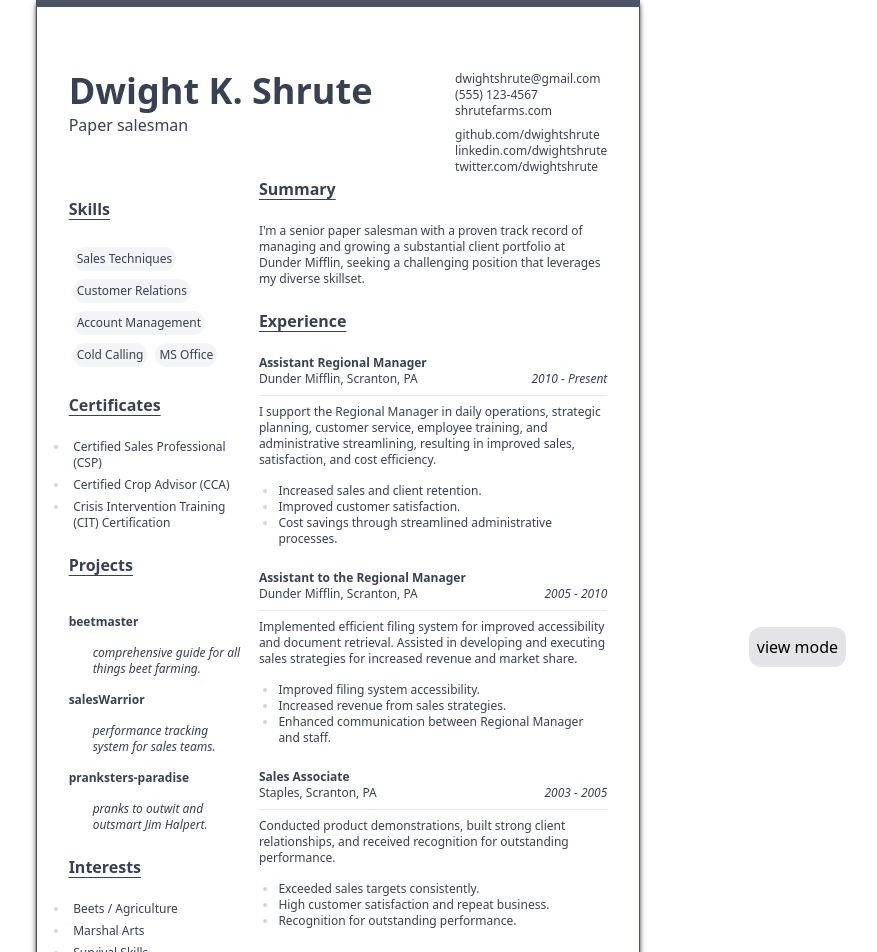
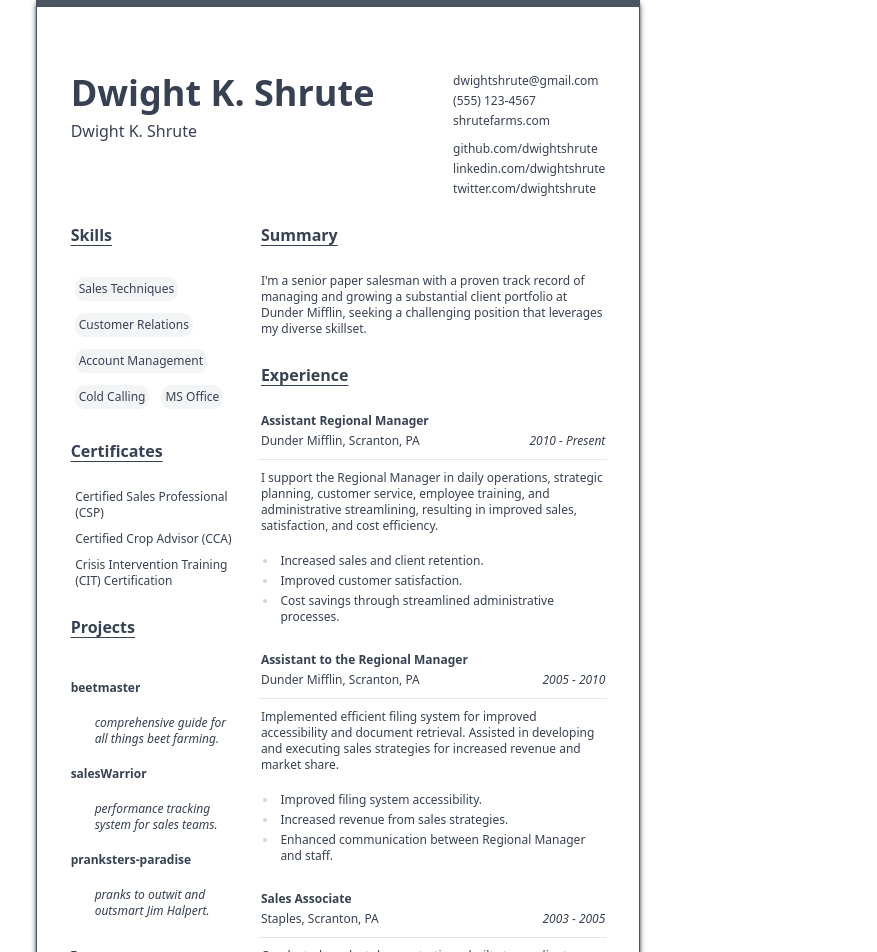
Before and after one commit to commitsovercoffee/instant-resume, a SvelteKit app: page / in a window 1280 px wide. Shown: the part 65-1017 px from the top of the page, without its empty margins (302-1179 px from the left). Built offline with nearby package versions, Linux system fonts and the light colour scheme.

Commit message:
adds hover effect

```diff
--- a/src/routes/+page.svelte
+++ b/src/routes/+page.svelte
@@ -1,8 +1,8 @@
 <script>
-
-	let editable = false;
 	let name = 'Dwight K. Shrute';
 	let role = 'Paper salesman';
+	let editable = Object;
+
 	let index;
 
 	let contact = {
@@ -14,7 +14,7 @@
 	let links = ['github.com/dwightshrute', 'linkedin.com/dwightshrute', 'twitter.com/dwightshrute'];
 
 	let superset = {
-	skills : [
+		skills: [
 			'Sales Techniques',
 			'Customer Relations',
 			'Account Management',
@@ -22,15 +22,13 @@
 			'MS Office'
 		],
 
- certifications : [
+		certifications: [
 			'Certified Sales Professional (CSP)',
 			'Certified Crop Advisor (CCA)',
 			'Crisis Intervention Training (CIT) Certification'
 		],
 
-
-
-	projects : [
+		projects: [
 			{ name: 'beetmaster', desc: 'comprehensive guide for all things beet farming.' },
 			{ name: 'salesWarrior', desc: 'performance tracking system for sales teams.' },
 			{
@@ -39,8 +37,7 @@
 			}
 		],
 
-
-	interests : [
+		interests: [
 			'Beets / Agriculture',
 			'Marshal Arts',
 			'Survival Skills',
@@ -48,10 +45,11 @@
 			'Hunting / Fishing'
 		],
 
-	summary :
-		["I'm a senior paper salesman with a proven track record of managing and growing a substantial client portfolio at Dunder Mifflin, seeking a challenging position that leverages my diverse skillset."],
+		summary: [
+			"I'm a senior paper salesman with a proven track record of managing and growing a substantial client portfolio at Dunder Mifflin, seeking a challenging position that leverages my diverse skillset."
+		],
 
-	experiences : [
+		experiences: [
 			{
 				role: ' Assistant Regional Manager',
 				company: 'Dunder Mifflin, Scranton, PA',
@@ -62,7 +60,8 @@
 					'Increased sales and client retention.',
 					'Improved customer satisfaction.',
 					'Cost savings through streamlined administrative processes.'
-			]
+				],
+				deletable: true
 			},
 			{
 				role: ' Assistant to the Regional Manager',
@@ -90,26 +89,23 @@
 			}
 		],
 
-	education :[ {
+		education: [
+			{
 				degree: 'B.Sc in Agriculture (Honors)',
 				institute: 'Scranton University, Scranton',
 				duration: '2003'
-	},],
 			}
+		]
+	};
 
-	function toggleMode() {
-		editable = !editable;
-		console.log(editable);
-	}
-
-	let menuOptions = ['duplicate', 'Edit', 'delete'];
+	let menuOptions = ['duplicate', 'delete'];
 	let menu = false;
 	let menuPos = { x: 0, y: 0 };
 
-
 	let selectedParent = '';
 	let selectedAction = '';
-	let selectedChild ;
+	let selectedChild;
+	let editableChild;
 
 	function handleRightClick(event) {
 		menu = true;
@@ -117,39 +113,27 @@
 		menuPos.y = event.clientY;
 	}
 
-
 	function handleMenuClick() {
 		console.log(selectedAction, selectedChild, 'from/to', selectedParent);
 
-
-switch(selectedAction) {
-case 'delete': 		index = superset[selectedParent].indexOf(selectedChild);
+		switch (selectedAction) {
+			case 'delete':
+				index = superset[selectedParent].indexOf(selectedChild);
 				if (index > -1) {
 					// only splice array when item is found
 					superset[selectedParent].splice(index, 1); // 2nd parameter means remove one item only
 					superset[selectedParent] = superset[selectedParent];
 				}
 				break;
-case 'duplicate': 		index = superset[selectedParent].indexOf(selectedChild); // after which suplicate should be created
+			case 'duplicate':
+				index = superset[selectedParent].indexOf(selectedChild); // after which suplicate should be created
 
-					superset[selectedParent].splice(index,0, selectedChild); // 2nd parameter means remove one item only
+				superset[selectedParent].splice(index, 0, selectedChild); // 2nd parameter means remove one item only
 				superset[selectedParent] = superset[selectedParent];
 				break;
-
-
 		}
-
 	}
-
 </script>
-
-<button
-	on:click={function () {
-		editable = !editable;
-	}}
-	class="fixed bottom-16 right-32 p-2 m-1 basis-1/6 rounded-xl transition duration-300 bg-zinc-200 hover:bg-stone-300 hover:dark:bg-stone-600 active:bg-slate-300 active:dark:bg-slate-600 active:translate-y-1"
-	>{editable ? 'edit mode' : 'view mode'}</button
->
 
 <svelte:window
 	on:contextmenu|preventDefault
@@ -162,11 +146,11 @@
 {#if menu}
 	<ul
 		style="top:{menuPos.y}px; left:{menuPos.x}px"
-		class="absolute rounded-xl bg-lime-100 prose w-40 z-10"
+		class="hover:border-indigo-500 border absolute rounded-xl bg-lime-100 prose w-40 z-10"
 	>
 		{#each menuOptions as opt}
 			<li
-				class="p-2 hover:bg-lime-300"
+				class="hover:border-indigo-500 border-2 p-2 hover:bg-lime-300"
 				on:click={() => {
 					selectedAction = opt;
 					handleMenuClick();
@@ -178,148 +162,162 @@
 	</ul>
 {/if}
 
+<!-- resume page-->
 <div class="px-8 py-16 border-gray-600 border-t-8 shadow-md shadow-gray-800 border mt-16">
+	<!-- resume page-->
 	<div>
-		<div class="w-full">
+		<!-- header -->
 		<div class="flex justify-between">
 			<div>
-					{#if !editable}
-						<h1 class="m-0 prose text-4xl font-bold">{name}</h1>
-						<p class="m-0 prose">{role}</p>
-					{:else}
-						<h1 bind:innerText={name} contenteditable="true" class="m-0 prose text-4xl font-bold">
+				<!-- name -->
+				<h1
+					contenteditable="true"
+					class="hover:border-indigo-500 border-2 border-white cursor-default m-0 prose text-4xl font-bold"
+				>
 					{name}
 				</h1>
-						<p bind:innerText={role} contenteditable="true" class="m-0 prose" />
-					{/if}
+
+				<!-- role -->
+				<p
+					contenteditable="true"
+					class="hover:border-indigo-500 border-2 border-white cursor-default m-0 prose"
+				>
+					{name}
+				</p>
 			</div>
 
+			<!-- contact details -->
 			<div class="prose">
-					{#if !editable}
-						<p class="p-0 m-0 text-xs">{contact.mail}</p>
-						<p class="p-0 m-0 text-xs">{contact.phone}</p>
-						<p class="p-0 m-0 text-xs">{contact.website}</p>
-					{:else}
-						<p class="p-0 m-0 text-xs" bind:innerText={contact.mail} contenteditable="true" />
-						<p class="p-0 m-0 text-xs" bind:innerText={contact.phone} contenteditable="true" />
-						<p class="p-0 m-0 text-xs" bind:innerText={contact.website} contenteditable="true" />
-					{/if}
+				<!-- mail -->
+				<p
+					contenteditable="true"
+					class="hover:border-indigo-500 border-2 border-white cursor-default p-0 m-0 text-xs"
+				>
+					{contact.mail}
+				</p>
+				<!-- phone -->
+				<p
+					contenteditable="true"
+					class="hover:border-indigo-500 border-2 border-white cursor-default p-0 m-0 text-xs"
+				>
+					{contact.phone}
+				</p>
+				<!-- website -->
+				<p
+					contenteditable="true"
+					class="hover:border-indigo-500 border-2 border-white cursor-default p-0 m-0 text-xs"
+				>
+					{contact.website}
+				</p>
+				<!-- links -->
 				<section class="mt-2">
 					{#each Object.entries(links) as [key, value]}
-							{#if !editable}
-								<p class="p-0 m-0 text-xs">{value}</p>
-							{:else}
-								<p class="p-0 m-0 text-xs" bind:innerText={value} contenteditable="true" />{/if}
+						<p
+							contenteditable="true"
+							class="hover:border-indigo-500 border-2 border-white cursor-default p-0 m-0 text-xs"
+						>
+							{value}
+						</p>
 					{/each}
 				</section>
-				</div>
 			</div>
 		</div>
 
 		<div class="flex">
 			<!-- col left -->
 			<section class="mr-2 w-1/3 grow-0 prose prose-gray">
+				<!-- skills section -->
+				<section>
+					<!-- section title -->
+					<p
+						contenteditable="true"
+						class="hover:border-indigo-500 border-2 border-white cursor-default font-bold underline underline-offset-4"
+					>
+						Skills
+					</p>
+
 					<!-- skills -->
-				<section>
-					<p class="font-bold underline underline-offset-4">Skills</p>
 					<div class="text-xs pl-0 flex flex-wrap">
 						{#each superset['skills'] as skill}
-							{#if !editable}
-								<p class="bg-gray-100 rounded-xl m-1 p-1"
-
-		on:contextmenu={() => {
-					selectedParent = 'skills';
-					selectedChild = skill;
-				}}
-
-
-
+							<p
+								contenteditable="true"
+								class="hover:border-indigo-500 border-2 border-white cursor-default bg-gray-100 rounded-xl m-1 p-1"
 							>
 								{skill}
 							</p>
-							{:else}
-								<p
-									bind:innerText={skill}
-									contenteditable="true"
-									class="bg-gray-100 rounded-xl m-1 p-1"
-								/>{/if}
 						{/each}
 					</div>
 				</section>
 
+				<!-- certifications section -->
+				<section>
+					<!-- section title -->
+					<p
+						contenteditable="true"
+						class="hover:border-indigo-500 border-2 border-white cursor-default font-bold underline underline-offset-4"
+					>
+						Certificates
+					</p>
 					<!-- certifications -->
-				<section>
-					<p class="font-bold underline underline-offset-4">Certificates</p>
-					<ul class="text-xs pl-0 list-outside">
+					<ul class="text-xs pl-0 list-outside list-none">
 						{#each superset['certifications'] as certificate}
-							{#if !editable}
 							<li
-		on:contextmenu={() => {
-					selectedParent = 'certifications';
-					selectedChild = certificate;
-				}}
-
-
-								>{certificate}</li>
-							{:else}
-								<li bind:innerText={certificate} contenteditable="true" />{/if}
+								class="hover:border-indigo-500 border-2 border-white cursor-default"
+								contenteditable="true"
+							>
+								{certificate}
+							</li>
 						{/each}
 					</ul>
 				</section>
 
+				<!-- projects section -->
+				<section>
+					<!-- section title -->
+					<p
+						contenteditable="true"
+						class="hover:border-indigo-500 border-2 border-white cursor-default font-bold underline underline-offset-4"
+					>
+						Projects
+					</p>
 					<!-- projects -->
-				<section>
-					<p class="font-bold underline underline-offset-4">Projects</p>
 					{#each superset['projects'] as project}
 						<div class="flex flex-col text-xs">
-							{#if !editable}
-							<div
-		on:contextmenu={() => {
-					selectedParent = 'projects';
-					selectedChild = project;
-				}}
-
-
+							<div>
+								<p
+									contenteditable="true"
+									class="hover:border-indigo-500 border-2 border-white cursor-default font-semibold"
 								>
-								<p class=" font-semibold">{project.name}</p>
-								<p class="m-0 ml-6 text-xs italic">{project.desc}</p>
+									{project.name}
+								</p>
+								<p
+									contenteditable="true"
+									class="hover:border-indigo-500 border-2 border-white cursor-default m-0 ml-6 text-xs italic"
+								>
+									{project.desc}
+								</p>
 							</div>
-							{:else}
-							<div>
-								<p bind:innerText={project.name} contenteditable="true" class=" font-semibold" />
-								<p
-									bind:innerText={project.desc}
-									contenteditable="true"
-									class="m-0 ml-6 text-xs italic"
-								/>
-							</div>
-							{/if}
 						</div>
 					{/each}
 				</section>
 
+				<!-- interests section -->
+				<section>
+					<!-- section title -->
+					<p
+						class="hover:border-indigo-500 border-2 border-white cursor-default font-bold underline underline-offset-4"
+					>
+						Interests
+					</p>
 					<!-- interests -->
-				<section>
-					<p class="font-bold underline underline-offset-4">Interests</p>
-					<ul class="text-xs pl-0 list-outside">
+					<ul class="text-xs pl-0 list-inside">
 						{#each superset['interests'] as interest}
-							{#if !editable}
 							<li
-		on:contextmenu={() => {
-					selectedParent = 'interests';
-					selectedChild = interest;
-				}}
-
-
-								>{interest}</li>
-							{:else}
-								<li
-		on:contextmenu={() => {
-					selectedParent = 'interests';
-					selectedChild = interest;
-				}}
-
-								bind:innerText={interest} contenteditable="true" />{/if}
+								contenteditable="true"
+								class="hover:border-indigo-500 border-2 border-white cursor-default"
+							>
+								{interest}
+							</li>
 						{/each}
 					</ul>
 				</section>
@@ -327,157 +325,133 @@
 
 			<!-- col right -->
 			<section class="ml-2 w-2/3 grow-0 prose prose-gray">
-				<!-- summary -->
-					<p class="font-bold underline underline-offset-4">Summary</p>
+				<!-- summary section -->
+				<section>
+					<!-- summary title -->
+					<p
+						contenteditable="true"
+						class="hover:border-indigo-500 border-2 border-white cursor-default font-bold underline underline-offset-4"
+					>
+						Summary
+					</p>
+
+					<!-- summaries -->
 					<section>
 						{#each superset['summary'] as summary}
-					{#if !editable}
 							<p
-		on:contextmenu={() => {
-					selectedParent = 'summary';
-					selectedChild = summary;
-				}}
-
-
-						class="m-0 p-0 text-xs">{summary}</p>
-					{:else}
-						<p
-		on:contextmenu={() => {
-					selectedParent = 'summary';
-					selectedChild = summary;
-				}}
-
-
-						bind:innerText={summary} contenteditable="true" class="m-0 p-0 text-xs" />
-					{/if}
+								contenteditable="true"
+								class="hover:border-indigo-500 border-2 border-white cursor-default m-0 p-0 text-xs"
+							>
+								{summary}
+							</p>
 						{/each}
 					</section>
+				</section>
 
-				<!-- experience -->
+				<!-- experience section -->
 				<section>
-					<p class="font-bold underline underline-offset-4">Experience</p>
+					<!-- experience title -->
+					<p
+						class="hover:border-indigo-500 border-2 border-white cursor-default font-bold underline underline-offset-4"
+					>
+						Experience
+					</p>
+					<!-- experiences -->
+					<section>
 						{#each superset['experiences'] as experience}
-						<div class="flex flex-col justify-between text-xs mb-2"
-
-
-
+							<div class="flex flex-col justify-between text-xs mb-2">
+								<!-- role -->
+								<p
+									contenteditable="true"
+									class="hover:border-indigo-500 border-2 border-white cursor-default p-0 m-0 font-semibold"
 								>
-							{#if !editable}
-							<div
-		on:contextmenu={() => {
-					selectedParent = 'experiences';
-					selectedChild = experience;
-				}}
-
-							>
-								<p class="p-0 m-0 font-semibold">
 									{experience.role}
 								</p>
 
+								<!-- company detail -->
 								<div class="flex justify-between">
-									<p class="p-0 m-0 font-light">
+									<!-- comapany name -->
+									<p
+										contenteditable="true"
+										class="hover:border-indigo-500 border-2 border-white cursor-default p-0 m-0 font-light"
+									>
 										{experience.company}
 									</p>
-									<p class="p-0 m-0 italic">
+									<!-- company duration -->
+									<p
+										contenteditable="true"
+										class="hover:border-indigo-500 border-2 border-white cursor-default p-0 m-0 italic"
+									>
 										{experience.duration}
 									</p>
 								</div>
+								<!-- divider -->
 								<hr class="m-0 p-0 my-2" />
-								<p class="m-0 p-0">
+								<!-- experience summary -->
+								<p
+									contenteditable="true"
+									class="hover:border-indigo-500 border-2 border-white cursor-default m-0 p-0"
+								>
 									{experience.summary}
 								</p>
+								<!-- experience pointers -->
 								<ul>
 									{#each experience.tasks as task}
-										<li class="m-0 p-0">{task}</li>
+										<li
+											contenteditable="true"
+											class="hover:border-indigo-500 border-2 border-white cursor-default m-0 p-0"
+										>
+											{task}
+										</li>
 									{/each}
 								</ul>
 							</div>
-							{:else}
-							<div
-		on:contextmenu={() => {
-					selectedParent = 'experiences';
-					selectedChild = experience;
+						{/each}
+					</section>
+				</section>
+
+				<!-- education section -->
+				<section>
+					<!-- education title -->
+					<p
+						class="hover:border-indigo-500 border-2 border-white cursor-default font-bold underline underline-offset-4"
+					>
+						Education
+					</p>
+					<!--  educations -->
+					<section>
+						{#each superset['education'] as education}
+							<div class={'flex flex-col justify-between text-xs mb-2 '}>
+								<!-- degree -->
+								<p
+									contenteditable="true"
+									class="hover:border-indigo-500 border-2 border-white cursor-default p-2 m-0 font-semibold"
+								>
+									{education.degree}
+								</p>
+								<div class="flex justify-between">
+									<!-- institute -->
+									<p
+										class="hover:border-indigo-500 border-2 border-white cursor-default p-2 pt-0 m-0 font-light"
+										contenteditable="true"
+										on:contextmenu|preventDefault={() => {
+											selectedParent = 'education';
+											selectedChild = education;
 										}}
-
 									>
-
+										{education.institute}
+									</p>
+									<!-- year -->
 									<p
-									class="p-0 m-0 font-semibold"
-									bind:innerText={experience.role}
+										class="hover:border-indigo-500 border-2 border-white cursor-default p-2 pt-0 m-0 italic"
 										contenteditable="true"
-								/>
-
-								<div class="flex justify-between">
-									<p
-										class="p-0 m-0 font-light"
-										bind:innerText={experience.company}
-										contenteditable="true"
-									/>
-									<p
-										class="p-0 m-0 italic"
-										bind:innerText={experience.duration}
-										contenteditable="true"
-									/>
+									>
+										{education.duration}
+									</p>
 								</div>
-								<hr class="m-0 p-0 my-2" />
-								<p class="m-0 p-0" bind:innerText={experience.summary} contenteditable="true" />
-								<ul>
-									{#each experience.tasks as task}
-										<li class="m-0 p-0" bind:innerText={task} contenteditable="true" />
-									{/each}
-								</ul>
-							</div>
-							{/if}
 							</div>
 						{/each}
 					</section>
-
-				<!-- education -->
-				<section>
-					<p class="font-bold underline underline-offset-4">Education</p>
-					<div class="flex flex-col justify-between text-xs mb-2">
-					{#each superset['education'] as education }
-						{#if !editable}
-						<div
-	on:contextmenu={() => {
-					selectedParent = 'education';
-					selectedChild = education;
-				}}
-
-						>
-							<p class="p-0 m-0 font-semibold">{education.degree}</p>
-							<div class="flex justify-between">
-								<p class="p-0 m-0 font-light">{education.institute}</p>
-								<p class="p-0 m-0 italic">{education.duration}</p>
-							</div>
-						</div>
-						{:else}
-						<div
-	on:contextmenu={() => {
-					selectedParent = 'education';
-					selectedChild = education;
-				}} >
-
-							<p
-								class="p-0 m-0 font-semibold"
-								bind:innerText={education.degree}
-								contenteditable="true"
-							/>
-							<div class="flex justify-between">
-								<p
-									class="p-0 m-0 font-light"
-									bind:innerText={education.institute}
-									contenteditable="true"
-								/>
-								<p
-									class="p-0 m-0 italic"
-									 contenteditable="true"
-								>{education.duration}</p>
-							</div>
-						</div>
-						{/if}
-						{/each}
-					</div>
 				</section>
 			</section>
 		</div>
--- /dev/null
+++ b/src/routes/store.js
@@ -0,0 +1,85 @@
+import { writable } from 'svelte/store';
+
+export const superset = writable({
+	skills: [
+		'Sales Techniques',
+		'Customer Relations',
+		'Account Management',
+		'Cold Calling',
+		'MS Office'
+	],
+
+	certifications: [
+		'Certified Sales Professional (CSP)',
+		'Certified Crop Advisor (CCA)',
+		'Crisis Intervention Training (CIT) Certification'
+	],
+
+	projects: [
+		{ name: 'beetmaster', desc: 'comprehensive guide for all things beet farming.' },
+		{ name: 'salesWarrior', desc: 'performance tracking system for sales teams.' },
+		{
+			name: 'pranksters-paradise',
+			desc: 'pranks to outwit and outsmart Jim Halpert.'
+		}
+	],
+
+	interests: [
+		'Beets / Agriculture',
+		'Marshal Arts',
+		'Survival Skills',
+		'Outdoor Activities',
+		'Hunting / Fishing'
+	],
+
+	summary: [
+		"I'm a senior paper salesman with a proven track record of managing and growing a substantial client portfolio at Dunder Mifflin, seeking a challenging position that leverages my diverse skillset."
+	],
+
+	experiences: [
+		{
+			role: ' Assistant Regional Manager',
+			company: 'Dunder Mifflin, Scranton, PA',
+			duration: '2010 - Present',
+			summary:
+				'I support the Regional Manager in daily operations, strategic planning, customer service, employee training, and administrative streamlining, resulting in improved sales, satisfaction, and cost efficiency.',
+			tasks: [
+				'Increased sales and client retention.',
+				'Improved customer satisfaction.',
+				'Cost savings through streamlined administrative processes.'
+			]
+		},
+		{
+			role: ' Assistant to the Regional Manager',
+			company: ' Dunder Mifflin, Scranton, PA',
+			duration: ' 2005 - 2010',
+			summary:
+				'Implemented efficient filing system for improved accessibility and document retrieval. Assisted in developing and executing sales strategies for increased revenue and market share.',
+			tasks: [
+				'Improved filing system accessibility.',
+				'Increased revenue from sales strategies.',
+				'Enhanced communication between Regional Manager and staff.'
+			]
+		},
+		{
+			role: 'Sales Associate',
+			company: 'Staples, Scranton, PA',
+			duration: '2003 - 2005',
+			summary:
+				'Conducted product demonstrations, built strong client relationships, and received recognition for outstanding performance.',
+			tasks: [
+				'Exceeded sales targets consistently.',
+				'High customer satisfaction and repeat business.',
+				'Recognition for outstanding performance.'
+			]
+		}
+	],
+
+	education: [
+		{
+			degree: 'B.Sc in Agriculture (Honors)',
+			institute: 'Scranton University, Scranton',
+			duration: '2003'
+		}
+	]
+});
```
Lines whose indentation alone changed are shown as unchanged.
